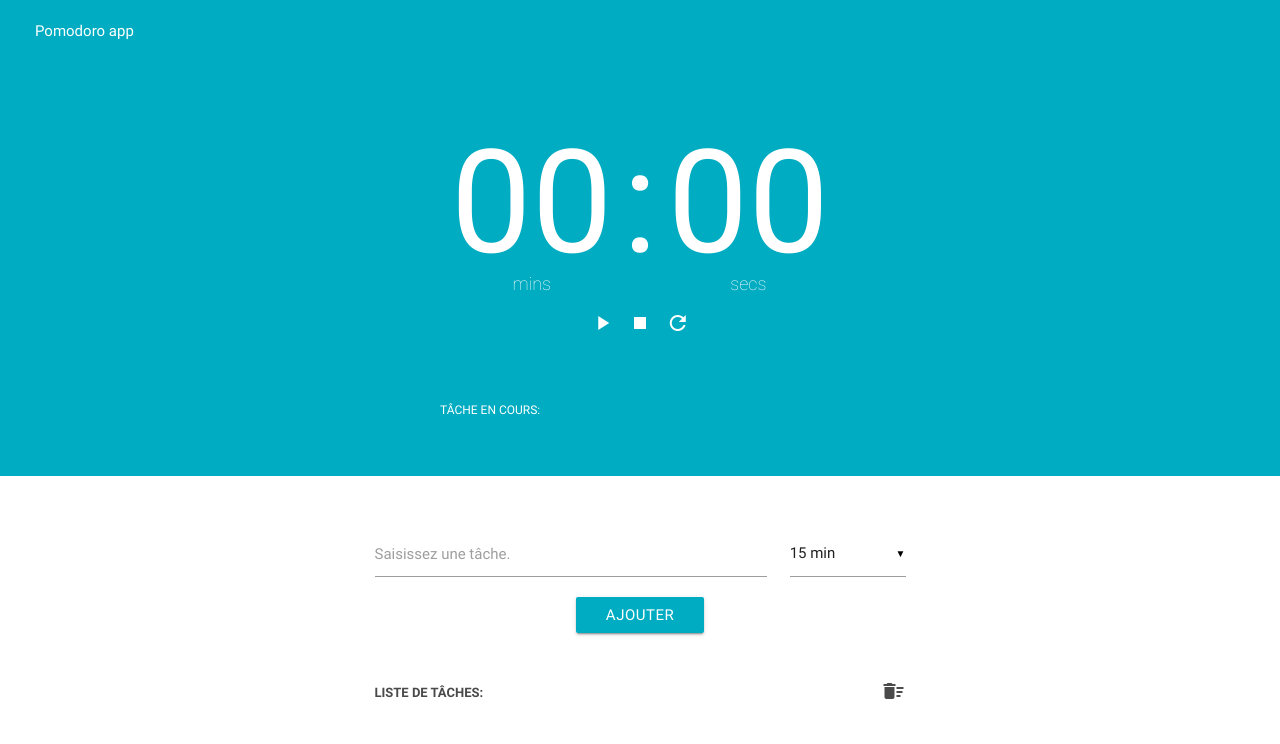
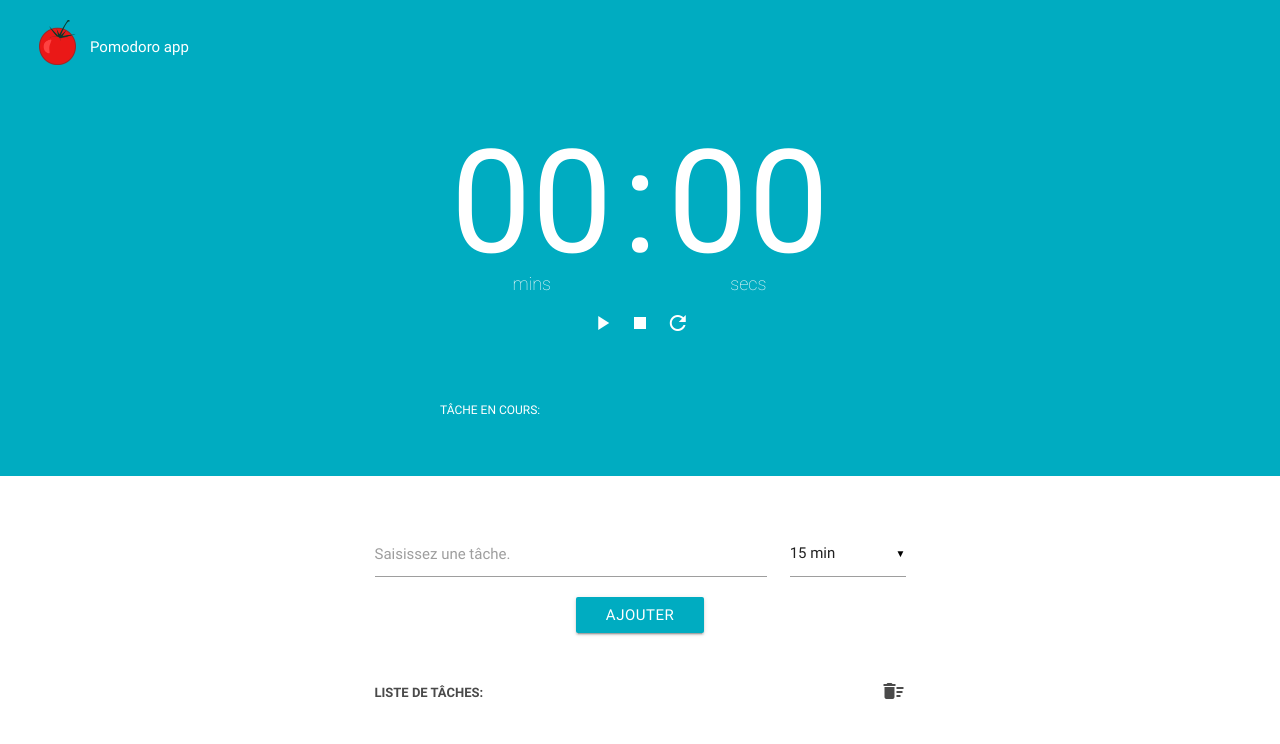
Before and after one commit to dlanorlecram/Pomodoro, a website: page index.html in a window 1280 px wide. Drawn offline with nearby package versions, Linux system fonts and the light colour scheme.

Commit message:
modif de l'image de la tomate

```diff
--- a/asset/css/style.css
+++ b/asset/css/style.css
@@ -12,6 +12,20 @@ header {
   padding-left: 35px;
   padding-top: 20px;
   width: 100%;
+}
+
+.logo-app {
+  background-image: url("../img/logo.png");
+  background-size: contain;
+  background-repeat: no-repeat;
+  background-position: center;
+  margin-right: 10px;
+  height: 45px;
+  width: 45px;
+}
+
+header a > span{
+  margin-top: 10px;
 }
 
 .big-wrapper {
--- a/index.html
+++ b/index.html
@@ -9,12 +9,17 @@
     <link rel="stylesheet" href="asset/css/style.css">
     <link rel="stylesheet" href="./node_modules/materialize-css/dist/css/materialize.min.css">
     <link href="https://fonts.googleapis.com/icon?family=Material+Icons" rel="stylesheet">
+    <link rel="shorcut icon" href="asset/img/favicon.ico">
     <noscript>Vous devez activer javascript pour utiliser l'application.</noscript>
   </head>
   <body>
     <div class="big-wrapper cyan darken-1 white-text">
       <header>
-        <a href="" class="white-text" style="font-size: 15px;">Pomodoro app</a>
+        <a href="" class="white-text" style="font-size: 15px;display:flex;
+    align-items: center;">
+          <i class="logo-app"></i>
+          <span>Pomodoro app</span>
+        </a>
       </header>
       <div class="container-timer">
         <div class="display-timer">
```
Also changed, not shown: asset/img/favicon.ico (added), asset/img/favicon.png (added), asset/img/logo.png (added), asset/img/logo.svg (added).
